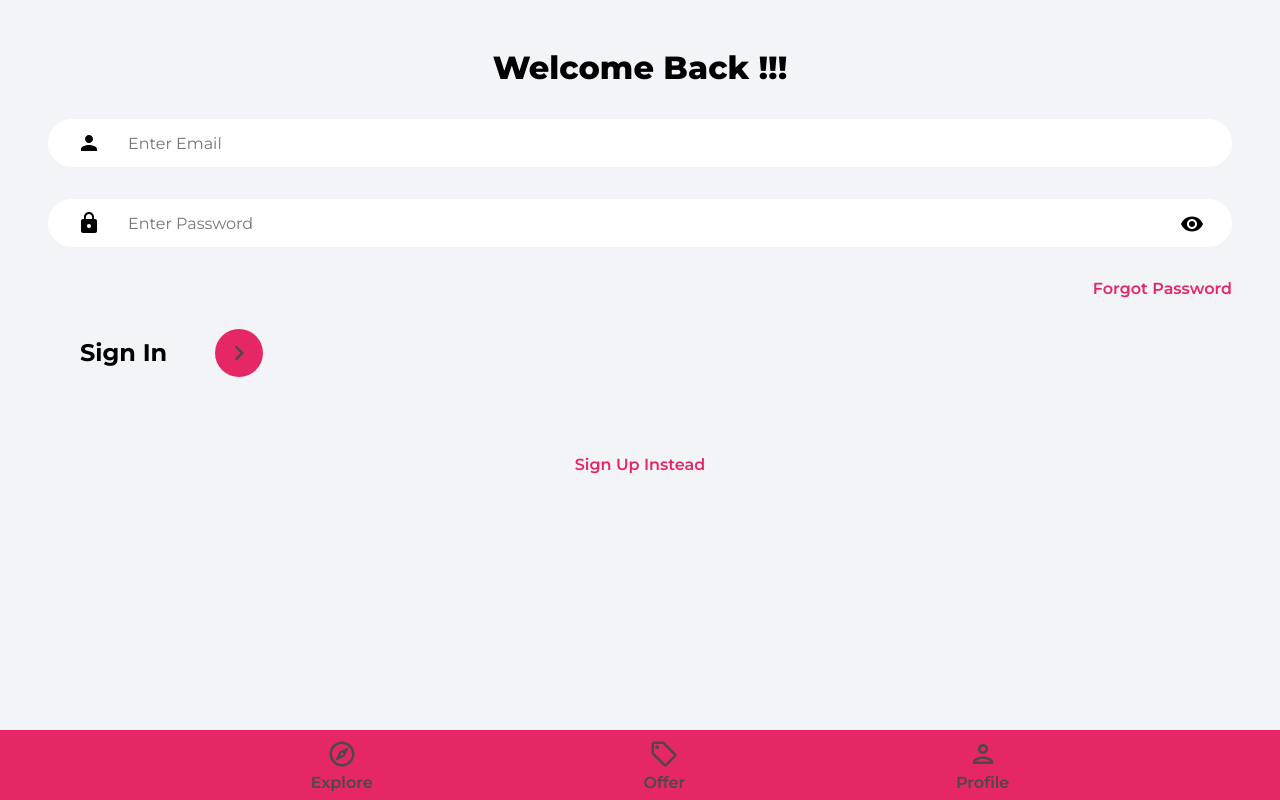
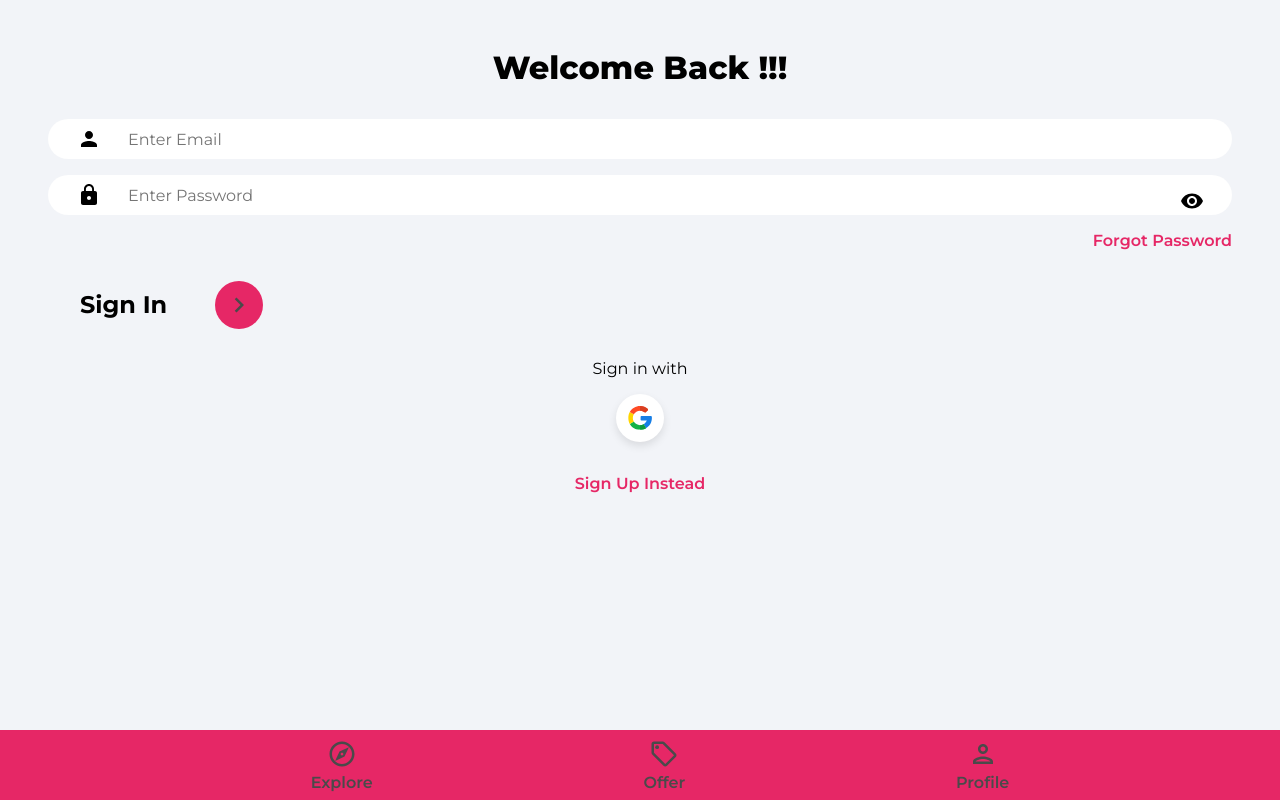
Before and after one commit to digirajsolutions/feel-like-home-react, a React (Create React App) app: page /sign-in in a window 1280 px wide. Built offline with nearby package versions, Linux system fonts and the light colour scheme.

Commit message:
Implementing Google OAuth

```diff
--- /dev/null
+++ b/src/components/OAuth.jsx
@@ -0,0 +1,48 @@
+import React from 'react'
+import { useLocation, useNavigate } from 'react-router-dom'
+import { getAuth, signInWithPopup, GoogleAuthProvider } from 'firebase/auth'
+import { doc, setDoc, getDoc, serverTimestamp } from 'firebase/firestore'
+import { db } from '../firebase.config'
+import { toast } from 'react-toastify'
+import googleIcon from '../assets/svg/googleIcon.svg'
+
+function OAuth() {
+  const navigate = useNavigate()
+  const location = useLocation()
+
+  const onGoogleClick = async () => {
+    try {
+      const auth = getAuth()
+      const provider = new GoogleAuthProvider()
+      const result = await signInWithPopup(auth, provider)
+      const user = result.user
+
+      const docRef = doc(db, 'users', user.uid)
+      const docSnap = await getDoc(docRef)
+
+      //check if user exists. If not, create user
+      if (!docSnap.exists()) {
+        await setDoc(doc(db, 'users', user.uid), {
+          name: user.displayName,
+          email: user.email,
+          timestamp: serverTimestamp(),
+        })
+      }
+
+      navigate('/')
+    } catch (error) {
+      toast.error('Could not authorize with Google', { autoClose: 2000 })
+    }
+  }
+
+  return (
+    <div className='socialLogin'>
+      <p>Sign {location.pathname === '/sign-up' ? 'up' : 'in'} with</p>
+      <button className='socialIconDiv' onClick={onGoogleClick}>
+        <img src={googleIcon} alt='Google' className='socialIconImg' />
+      </button>
+    </div>
+  )
+}
+
+export default OAuth
--- a/src/index.css
+++ b/src/index.css
@@ -34,7 +34,7 @@
   border: none;
   background: #ffffff;
   border-radius: 3rem;
-  height: 3rem;
+  height: 2.5rem;
   width: 100%;
   outline: none;
   font-family: 'Montserrat', sans-serif;
@@ -192,12 +192,12 @@
 }
 
 .nameInput {
-  margin-bottom: 2rem;
+  margin-bottom: 1rem;
   background: url('./assets/svg/badgeIcon.svg') #ffffff 2.5% center no-repeat;
 }
 
 .emailInput {
-  margin-bottom: 2rem;
+  margin-bottom: 1rem;
   background: url('./assets/svg/personIcon.svg') #ffffff 2.5% center no-repeat;
 }
 
@@ -206,7 +206,7 @@
 }
 
 .passwordInput {
-  margin-bottom: 2rem;
+  margin-bottom: 1rem;
   background: url('./assets/svg/lockIcon.svg') #ffffff 2.5% center no-repeat;
 }
 
@@ -272,7 +272,7 @@
 }
 
 .socialLogin {
-  margin-top: 4rem;
+  /* margin-top: 1rem; */
   display: flex;
   flex-direction: column;
   align-items: center;
@@ -284,7 +284,7 @@
   justify-content: center;
   align-items: center;
   padding: 0.75rem;
-  margin: 1.5rem;
+  /* margin: 1.5rem; */
   width: 3rem;
   height: 3rem;
   background-color: #ffffff;
@@ -297,7 +297,7 @@
 }
 
 .registerLink {
-  margin-top: 4rem;
+  margin-top: 2rem;
   color: #e62766;
   font-weight: 600;
   text-align: center;
--- a/src/pages/SignIn.jsx
+++ b/src/pages/SignIn.jsx
@@ -1,6 +1,7 @@
 import React, { useState } from 'react'
 import { Link, useNavigate } from 'react-router-dom'
 import { getAuth, signInWithEmailAndPassword } from 'firebase/auth'
+import OAuth from '../components/OAuth'
 import { toast } from 'react-toastify'
 import { ReactComponent as ArrowRightIcon } from '../assets/svg/keyboardArrowRightIcon.svg'
 import visibilityIcon from '../assets/svg/visibilityIcon.svg'
@@ -84,7 +85,7 @@
           </div>
         </form>
 
-        {/* Google OAuth */}
+        <OAuth />
 
         <Link to='/sign-up' className='registerLink'>
           Sign Up Instead
--- a/src/pages/SignUp.jsx
+++ b/src/pages/SignUp.jsx
@@ -8,6 +8,7 @@
 import { setDoc, doc, serverTimestamp } from 'firebase/firestore'
 import { db } from '../firebase.config'
 import { toast } from 'react-toastify'
+import OAuth from '../components/OAuth'
 import { ReactComponent as ArrowRightIcon } from '../assets/svg/keyboardArrowRightIcon.svg'
 import visibilityIcon from '../assets/svg/visibilityIcon.svg'
 
@@ -111,7 +112,7 @@
           </div>
         </form>
 
-        {/* Google OAuth */}
+        <OAuth />
 
         <Link to='/sign-in' className='registerLink'>
           Sign In Instead
```
